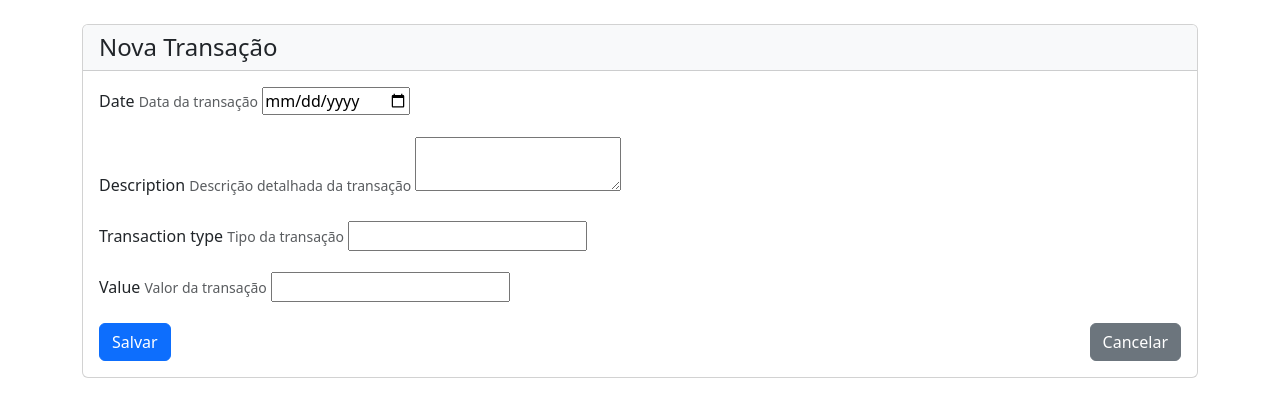
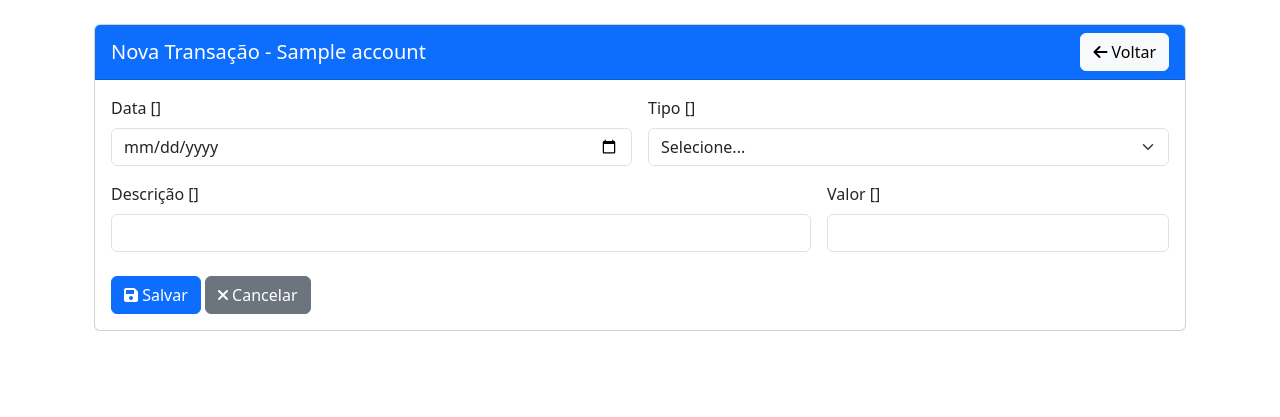
Before and after one commit to rogaciano/bancos2, a Django app: template banco/core/templates/core/transaction_form.html in a window 1280 px wide. Shown: the top 417 px of the page. Run offline with Django 3.2, Linux system fonts and the light colour scheme; the template is opened without the code that fills it: most values are stand-ins (such as "Sample title", 1, 10 or a date in 2020); form fields are guessed from the names that the template uses; some libraries are stand-ins or nearby versions.

Commit message:
Corrigido formulário de transação e links

```diff
--- a/banco/core/templates/core/transaction_form.html
+++ b/banco/core/templates/core/transaction_form.html
@@ -1,52 +1,59 @@
 {% extends 'core/base.html' %}
-{% load widget_tweaks %}
 
 {% block content %}
+<div class="container">
+    <div class="row mb-4">
+        <div class="col">
             <div class="card">
-    <div class="card-header bg-light">
-        <h4 class="mb-0">{{ title|default:"Nova Transação" }}</h4>
+                <div class="card-header bg-primary text-white">
+                    <div class="d-flex justify-content-between align-items-center">
+                        <h5 class="mb-0">Nova Transação - {{ account.name }}</h5>
+                        <a href="{% url 'transaction-list' account.id %}" class="btn btn-light">
+                            <i class="fas fa-arrow-left"></i> Voltar
+                        </a>
+                    </div>
                 </div>
                 <div class="card-body">
                     <form method="post">
                         {% csrf_token %}
-
-            <div class="mb-3">
-                <label for="{{ form.date.id_for_label }}" class="form-label">
-                    {{ form.date.label }}
-                    <small class="text-muted">Data da transação</small>
-                </label>
-                {{ form.date|add_class:"form-control"|attr:"type:date" }}
+                        <div class="row g-3">
+                            <div class="col-md-6">
+                                <label for="{{ form.date.id_for_label }}" class="form-label">Data</label>
+                                {{ form.date.errors }}
+                                <input type="date" name="{{ form.date.name }}" class="form-control" id="{{ form.date.id_for_label }}" required>
                             </div>
-
-            <div class="mb-3">
-                <label for="{{ form.description.id_for_label }}" class="form-label">
-                    {{ form.description.label }}
-                    <small class="text-muted">Descrição detalhada da transação</small>
-                </label>
-                {{ form.description|add_class:"form-control" }}
+                            <div class="col-md-6">
+                                <label for="{{ form.transaction_type.id_for_label }}" class="form-label">Tipo</label>
+                                {{ form.transaction_type.errors }}
+                                <select name="{{ form.transaction_type.name }}" class="form-select" id="{{ form.transaction_type.id_for_label }}" required>
+                                    <option value="">Selecione...</option>
+                                    <option value="C">Crédito</option>
+                                    <option value="D">Débito</option>
+                                </select>
                             </div>
-
-            <div class="mb-3">
-                <label for="{{ form.transaction_type.id_for_label }}" class="form-label">
-                    {{ form.transaction_type.label }}
-                    <small class="text-muted">Tipo da transação</small>
-                </label>
-                {{ form.transaction_type|add_class:"form-select" }}
+                            <div class="col-md-8">
+                                <label for="{{ form.description.id_for_label }}" class="form-label">Descrição</label>
+                                {{ form.description.errors }}
+                                <input type="text" name="{{ form.description.name }}" class="form-control" id="{{ form.description.id_for_label }}" required>
                             </div>
-
-            <div class="mb-3">
-                <label for="{{ form.value.id_for_label }}" class="form-label">
-                    {{ form.value.label }}
-                    <small class="text-muted">Valor da transação</small>
-                </label>
-                {{ form.value|add_class:"form-control" }}
+                            <div class="col-md-4">
+                                <label for="{{ form.value.id_for_label }}" class="form-label">Valor</label>
+                                {{ form.value.errors }}
+                                <input type="number" name="{{ form.value.name }}" class="form-control" id="{{ form.value.id_for_label }}" step="0.01" required>
                             </div>
-
-            <div class="d-flex justify-content-between">
-                <button type="submit" class="btn btn-primary">Salvar</button>
-                <a href="{% url 'transaction-list' account_id %}" class="btn btn-secondary">Cancelar</a>
+                        </div>
+                        <div class="mt-4">
+                            <button type="submit" class="btn btn-primary">
+                                <i class="fas fa-save"></i> Salvar
+                            </button>
+                            <a href="{% url 'transaction-list' account.id %}" class="btn btn-secondary">
+                                <i class="fas fa-times"></i> Cancelar
+                            </a>
                         </div>
                     </form>
                 </div>
             </div>
+        </div>
+    </div>
+</div>
 {% endblock %}
```
Also changed, not shown: banco/core/views.py (+10 -3 lines). Lines whose indentation alone changed are shown as unchanged.
